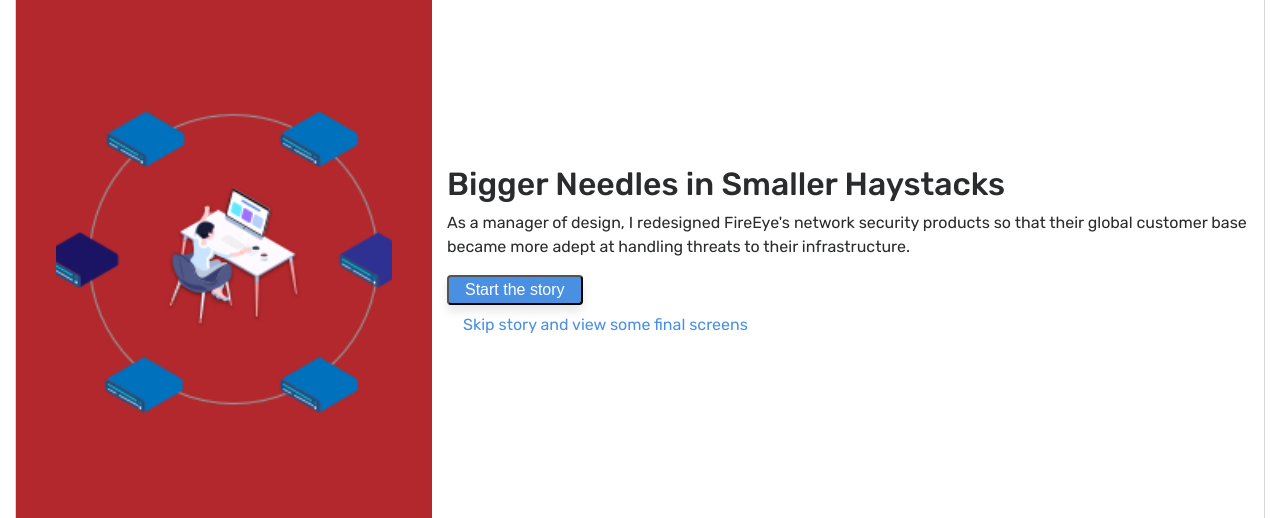
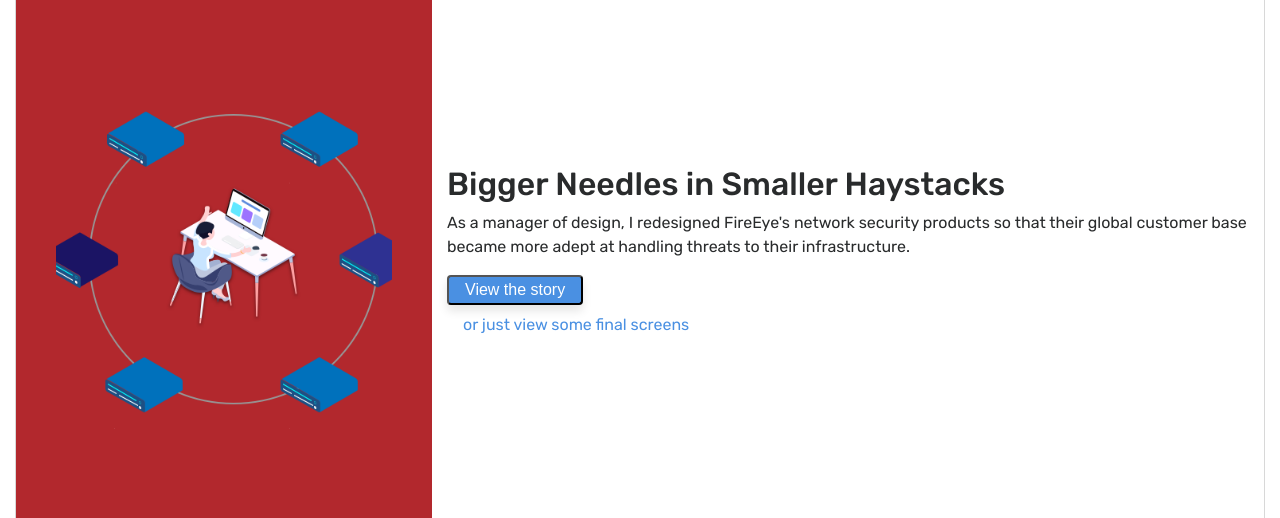
Before and after one commit to parveenj/screenplay, a Jekyll site: the page built from portfolio-fireeye.html, in a window 1280 px wide and 900 px high. Shown: the part 219-737 px from the top of the window. Built offline with Jekyll 4.4.1, drawn with Linux system fonts in a browser that asks for light colours.

Commit message:
updates on fireeye

```diff
--- a/portfolio-fireeye.html
+++ b/portfolio-fireeye.html
@@ -99,9 +99,10 @@
             </div>
             <div class="col-sm-8 align-self-center">
               <h2>{{ page.title }}</h2>
-                <p>As a manager of design, I redesigned FireEye's network security products so that their global customer base became more adept at handling threats to their infrastructure.</p>
-                <button data-target="#carouselExampleIndicators" data-slide-to="1">Start the story</button>
-                <a class="nav-link" href="{{ site.baseurl }}/portfolio2.html#fireeye">Skip story and view some final screens</a>
+              <p>As a manager of design, I redesigned FireEye's network security products so that their global customer base became
+                more adept at handling threats to their infrastructure.</p>
+              <button data-target="#carouselExampleIndicators" data-slide-to="1">View the story</button>&nbsp;&nbsp;&nbsp;<a class="nav-link" href="{{ site.baseurl }}/portfolio2.html#fireeye">or just view some final screens</a>
+
             </div>
           </div>
         </div>
@@ -113,8 +114,8 @@
               <h5>Empathy is always the starting point</h5>
               <p>
                 FireEye is a top contender in the new wave of cybersecurity upstarts who are changing how enterprise companies think of protecting
-                      their most important assets. I joined the small team of designers as the lead during a tumultous time when
-                      the product roadmap was about to go through some major changes.
+                their most important assets. I joined the small team of designers as the lead during a tumultous time when the
+                product roadmap was about to go through some major changes.
               </p>
               <p>
                 FireEye’s main front end framework had not changed since the company’s inception 10 years ago and in order to keep up with
@@ -150,13 +151,13 @@
               <h5>What a security analyst does</h5>
               <p>
                 I needed to better understand how users interacted with our product in their day to day jobs yet it was hard to lock down
-                  a lot of past research on the matter. To help my brain explore this narrative, I storyboarded a typical day
-                  based on what I could dig up.
+                a lot of past research on the matter. To help my brain explore this narrative, I storyboarded a typical day based
+                on what I could dig up.
               </p>
               <p>
                 Nothing is more raw than actually talking to users so I fought to get in front of them and have them walk me through how
-                    they use FireEye’s products. Although this was a process I had to define from scratch, I was able to speak
-                    to 5 customers and help put together a presentation for the entire department to review.
+                they use FireEye’s products. Although this was a process I had to define from scratch, I was able to speak to
+                5 customers and help put together a presentation for the entire department to review.
               </p>
             </div>
             <div class="col-sm-7">
@@ -183,13 +184,31 @@
       <div class="carousel-item">
         <div class="container">
           <div class="row sp-slider-row">
+            <div class="col-sm-7">
+              <img class="sp-slider-image-solo" src="{{site.baseurl}}/assets/images/story-fireeye-7a.png">
+            </div>
+            <div class="col-sm-5 align-self-center">
+              <h5>Leading ideation efforts</h5>
+              <p>
+                We looked through our data and based on the roles that we had identified, we did some brainstorming on how product features
+                could help each type of user based on the collective fears, needs, or wants that had been defined. This also
+                lead us into discussion about actual interface elements based on the features.
+              </p>
+            </div>
+          </div>
+        </div>
+      </div>
+      <div class="carousel-item">
+        <div class="container">
+          <div class="row sp-slider-row">
             <div class="col-sm-5 align-self-center">
               <h5>New concept is born</h5>
               <p>
                 Our design team brainstormed a few concepts that needed to be evaluated such as giving users better insight and control over
-                  their security landscape. We came up with new features that would help in these regards. The features were
-                  introduced as a container for multiple alerts called Investigations.
-                  <br /><br />
+                their security landscape. We came up with new features that would help in these regards. The features were introduced
+                as a container for multiple alerts called Investigations and each would contain many advanced features.
+                <br />
+                <br />
                 <img src="{{site.baseurl}}/assets/images/story-fireeye-6a.png">
               </p>
             </div>
@@ -202,18 +221,18 @@
       <div class="carousel-item">
         <div class="container">
           <div class="row sp-slider-row">
+            <div class="col-sm-5 align-self-center">
+              <h5>Investigations come alive</h5>
+              <p>
+                It was time to put together a few wireframes so that we could collaborate with the broader Engineering team. Our concepts
+                required a few iterations and we had ended up creating over 100 wireframes including the features we wanted to
+                incorporate.
+              </p>
+            </div>
             <div class="col-sm-7">
 
-                  <img class="sp-slider-image-solo" src="{{site.baseurl}}/assets/images/story-fireeye-7a.png">
+              <img class="sp-slider-image-solo" src="{{site.baseurl}}/assets/images/story-fireeye-9.png">
 
-              </div>
-              <div class="col-sm-5 align-self-center">
-                <h5>Leading ideation efforts</h5>
-                <p>
-                    With new concepts come new problems as we had to identify how the new features for Investigations would integrate with how
-                    alerts were already being presented to users. The full design team worked through ideas via paper, whiteboards,
-                    and sticky notes.
-                </p>
             </div>
           </div>
         </div>
@@ -230,28 +249,7 @@
               </p>
             </div>
             <div class="col-sm-7">
-
               <img class="sp-slider-image-solo" src="{{site.baseurl}}/assets/images/story-fireeye-8.png">
-
-              </div>
-            </div>
-          </div>
-        </div>
-      <div class="carousel-item">
-        <div class="container">
-          <div class="row sp-slider-row">
-            <div class="col-sm-5 align-self-center">
-              <h5>Investigations come alive</h5>
-              <p>
-                  It was time to put together a few wireframes so that we could collaborate with the broader Engineering team. Our concepts
-                  required a few iterations and we had ended up creating over 100 wireframes including the features we wanted
-                  to incorporate.
-              </p>
-            </div>
-            <div class="col-sm-7">
-
-                <img class="sp-slider-image-solo" src="{{site.baseurl}}/assets/images/story-fireeye-9.png">
-
             </div>
           </div>
         </div>
@@ -262,9 +260,14 @@
           <div class="row sp-slider-row">
             <div class="col">
               <span class="layout-valign">
-          <h5><span><img src="{{site.baseurl}}/assets/images/story-fireeye-10.png"></span>A problem surfaces</h5>
+                <h5>
+                  <span>
+                    <img src="{{site.baseurl}}/assets/images/story-fireeye-10.png">
+                  </span>A problem surfaces</h5>
                 <p>
-              I shared our designs with the users I researched earlier via an interactive prototype in Axure. It was discovered that there were problems with the Investigations concept. Each user was hesitant to abandon the existing Alerts experience for fear of missing anything important due to transitioning to something new.
+                  I shared our designs with the users I researched earlier via an interactive prototype in Axure. It was discovered that there
+                  were problems with the Investigations concept. Each user was hesitant to abandon the existing Alerts experience
+                  for fear of missing anything important due to transitioning to something new.
                 </p>
               </span>
             </div>
@@ -283,9 +286,10 @@
               <h5>Smoother guide to Introductions</h5>
               <p>
                 After reviewing feedback internally, we decided to not pivot users into the Investigations experience but start to bleed
-                    some much needed features into the existing Alerts experience. You can think of the new approach based on
-                    this modified graphic.
-                    <br /><br />
+                some much needed features into the existing Alerts experience. You can think of the new approach based on this
+                modified graphic.
+                <br />
+                <br />
                 <img src="{{site.baseurl}}/assets/images/story-fireeye-11a.png">
               </p>
               <p>
@@ -305,9 +309,10 @@
             <div class="col-sm-5 align-self-center">
               <h5>Becoming Atomic</h5>
               When we had motion to move forward with development, we had to create a better system of documenting features. I had been
-              introduced to Brad Frost’s Atomic Design concept and felt it was the perfect model to follow in terms of
-              production. This especially worked for me as I have a life science degree!
-              <br /><br />
+              introduced to Brad Frost’s Atomic Design concept and felt it was the perfect model to follow in terms of production.
+              This especially worked for me as I have a life science degree!
+              <br />
+              <br />
               <img src="{{site.baseurl}}/assets/images/story-fireeye-12a.png">
               </p>
               <p>
--- a/portfolio-rune.html
+++ b/portfolio-rune.html
@@ -148,7 +148,7 @@
       </div>
       <div class="carousel-item">
         <div class="container">
-          <div class="row align-self-center">
+          <div class="row sp-slider-row">
             <div class="col-sm-7">
 
                     <img class="sp-slider-image-solo" src="{{site.baseurl}}/assets/images/story-rune-5.jpg">
@@ -183,7 +183,7 @@
             <div class="row sp-slider-row">
               <div class="col-sm-7">
 
-                  <img class="sp-slider-image-solo" src="{{site.baseurl}}/assets/images/story-rune-7.jpg">
+                  <img class="sp-slider-image-solo" src="{{site.baseurl}}/assets/images/story-rune-7.png">
 
               </div>
               <div class="col-sm-5 align-self-center">
```
Also changed, not shown: assets/images/portfolio-apple-cover.png, assets/images/portfolio-fireeye-cover.png, assets/images/portfolio-paypal-cover.png, assets/images/portfolio-rune-cover.png, assets/images/portfolio-vudu-cover.png, assets/images/story-fireeye-13.png, assets/images/story-rune-6.png, assets/images/story-rune-7.png (added), 1 other file. Lines whose indentation alone changed are shown as unchanged.
